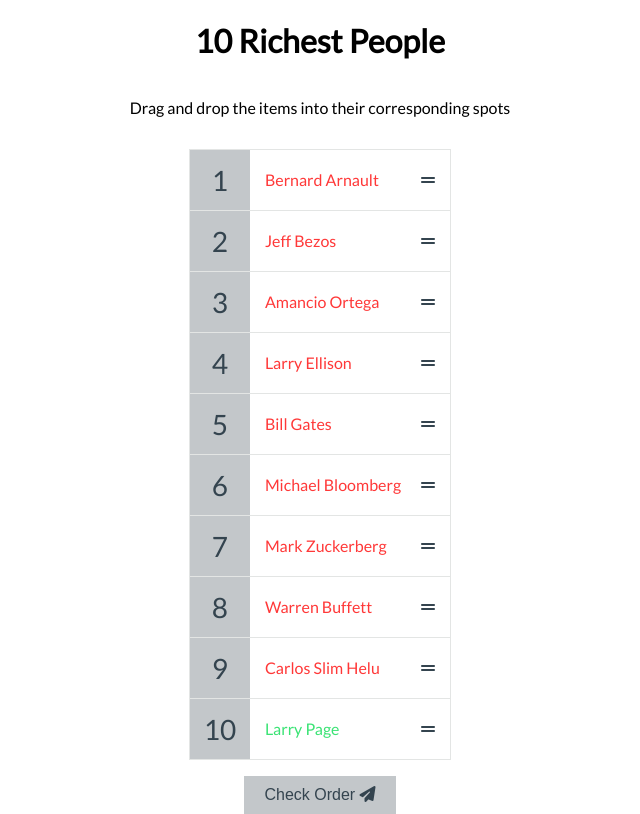
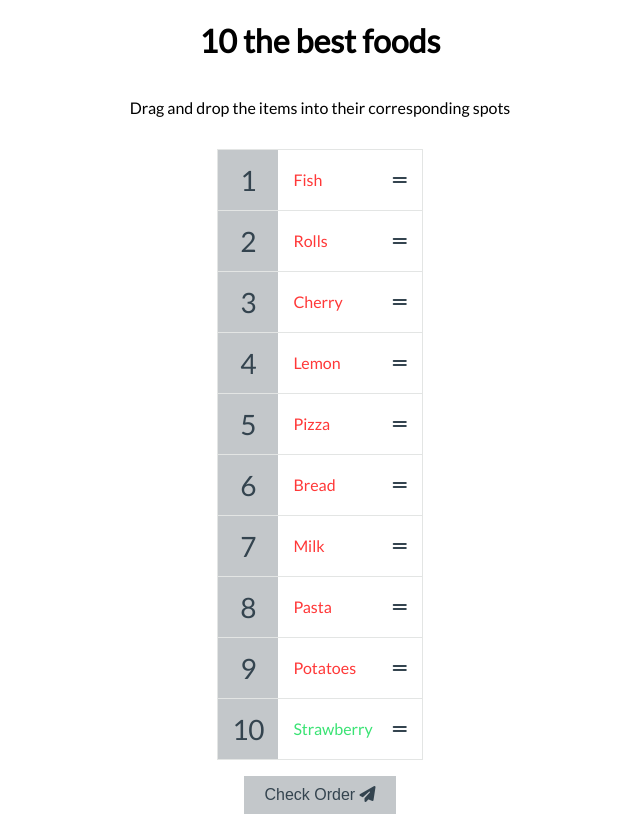
Before and after one commit to Arzamas-ka/Projects-Vanilla-JavaScript, a plain HTML site: page sortable-list/index.html in a window 1280 px wide. Both pictures are taken after a click on the button "Check Order". Shown: the whole page, without its empty margins (320-960 px from the left). Drawn offline with Linux system fonts and the light colour scheme.

Commit message:
feat: implement sortable list project

```diff
--- a/sortable-list/index.html
+++ b/sortable-list/index.html
@@ -4,15 +4,15 @@
     <meta charset="UTF-8" />
     <meta name="viewport" content="width=device-width, initial-scale=1.0" />
     <meta http-equiv="X-UA-Compatible" content="ie=edge" />
-    <title>Top 10 Richest People</title>
-    <link rel="stylesheet" href="style.css" />
+    <title>Top 10 the best foods</title>
+    <link rel="stylesheet" href="./style.css" />
     <script
       src="https://kit.fontawesome.com/3da1a747b2.js"
       crossorigin="anonymous"
     ></script>
   </head>
   <body>
-    <h1>10 Richest People</h1>
+    <h1>10 the best foods</h1>
     <p>Drag and drop the items into their corresponding spots</p>
     <ul class="draggable-list" id="draggable-list"></ul>
     <button class="check-btn" id="check">
@@ -20,6 +20,6 @@
       <i class="fas fa-paper-plane"></i>
     </button>
 
-    <script src="script.js"></script>
+    <script src="./script.js"></script>
   </body>
 </html>
--- a/sortable-list/script.js
+++ b/sortable-list/script.js
@@ -1,17 +1,17 @@
 const draggable_list = document.getElementById('draggable-list');
 const check = document.getElementById('check');
 
-const richestPeople = [
-  'Jeff Bezos',
-  'Bill Gates',
-  'Warren Buffett',
-  'Bernard Arnault',
-  'Carlos Slim Helu',
-  'Amancio Ortega',
-  'Larry Ellison',
-  'Mark Zuckerberg',
-  'Michael Bloomberg',
-  'Larry Page'
+const listOfFoods = [
+  'Rolls',
+  'Pizza',
+  'Pasta',
+  'Fish',
+  'Potatoes',
+  'Cherry',
+  'Lemon',
+  'Milk',
+  'Bread',
+  'Strawberry',
 ];
 
 // Store listitems
@@ -19,19 +19,15 @@
 
 let dragStartIndex;
 
-createList();
-
 // Insert list items into DOM
-function createList() {
-  [...richestPeople]
-    .map(a => ({ value: a, sort: Math.random() }))
+const createList = () => {
+  [...listOfFoods]
+    .map((name) => ({ value: name, sort: Math.random() }))
     .sort((a, b) => a.sort - b.sort)
-    .map(a => a.value)
+    .map((name) => name.value)
     .forEach((person, index) => {
       const listItem = document.createElement('li');
-
       listItem.setAttribute('data-index', index);
-
       listItem.innerHTML = `
         <span class="number">${index + 1}</span>
         <div class="draggable" draggable="true">
@@ -41,78 +37,78 @@
       `;
 
       listItems.push(listItem);
-
       draggable_list.appendChild(listItem);
     });
-
-  addEventListeners();
-}
+};
+createList();
 
 function dragStart() {
-  // console.log('Event: ', 'dragstart');
   dragStartIndex = +this.closest('li').getAttribute('data-index');
+  console.log(dragStartIndex);
 }
 
 function dragEnter() {
-  // console.log('Event: ', 'dragenter');
   this.classList.add('over');
 }
 
-function dragLeave() {
-  // console.log('Event: ', 'dragleave');
-  this.classList.remove('over');
-}
-
-function dragOver(e) {
-  // console.log('Event: ', 'dragover');
-  e.preventDefault();
+function dragOver(event) {
+  this.classList.add('over');
+  event.preventDefault();
 }
 
 function dragDrop() {
-  // console.log('Event: ', 'drop');
   const dragEndIndex = +this.getAttribute('data-index');
   swapItems(dragStartIndex, dragEndIndex);
 
   this.classList.remove('over');
 }
 
+function dragLeave() {
+  this.classList.add('over');
+}
+
 // Swap list items that are drag and drop
-function swapItems(fromIndex, toIndex) {
+const swapItems = (fromIndex, toIndex) => {
+  // console.log(fromIndex);
+  // console.log(toIndex);
   const itemOne = listItems[fromIndex].querySelector('.draggable');
   const itemTwo = listItems[toIndex].querySelector('.draggable');
 
   listItems[fromIndex].appendChild(itemTwo);
   listItems[toIndex].appendChild(itemOne);
-}
+};
 
-// Check the order of list items
-function checkOrder() {
+// Check the order of list items on button click
+const checkOrder = () => {
   listItems.forEach((listItem, index) => {
     const personName = listItem.querySelector('.draggable').innerText.trim();
 
-    if (personName !== richestPeople[index]) {
+    if (personName !== listOfFoods[index]) {
+      // console.log('personName ', personName);
+      // console.log(listOfFoods[index]);
       listItem.classList.add('wrong');
     } else {
       listItem.classList.remove('wrong');
       listItem.classList.add('right');
     }
   });
-}
+};
 
-function addEventListeners() {
+const addEventListeners = () => {
   const draggables = document.querySelectorAll('.draggable');
   const dragListItems = document.querySelectorAll('.draggable-list li');
 
-  draggables.forEach(draggable => {
+  draggables.forEach((draggable) => {
     draggable.addEventListener('dragstart', dragStart);
   });
 
-  dragListItems.forEach(item => {
+  dragListItems.forEach((item) => {
     item.addEventListener('dragover', dragOver);
     item.addEventListener('drop', dragDrop);
     item.addEventListener('dragenter', dragEnter);
     item.addEventListener('dragleave', dragLeave);
   });
-}
+};
+addEventListeners();
 
 check.addEventListener('click', checkOrder);
--- a/sortable-list/style.css
+++ b/sortable-list/style.css
@@ -11,27 +11,31 @@
 }
 
 body {
-  background-color: #fff;
   display: flex;
-  flex-direction: column;
   align-items: center;
   justify-content: flex-start;
+  flex-direction: column;
+
   height: 100vh;
   margin: 0;
+
+  background-color: #fff;
   font-family: 'Lato', sans-serif;
 }
 
 .draggable-list {
+  padding: 0;
+
   border: 1px solid var(--border-color);
   color: var(--text-color);
-  padding: 0;
   list-style-type: none;
 }
 
 .draggable-list li {
-  background-color: #fff;
   display: flex;
   flex: 1;
+
+  background-color: #fff;
 }
 
 .draggable-list li:not(:last-of-type) {
@@ -39,13 +43,15 @@
 }
 
 .draggable-list .number {
-  background-color: var(--background-color);
   display: flex;
   align-items: center;
   justify-content: center;
-  font-size: 28px;
+
   height: 60px;
   width: 60px;
+
+  font-size: 28px;
+  background-color: var(--background-color);
 }
 
 .draggable-list li.over .draggable {
@@ -65,20 +71,24 @@
 }
 
 .draggable {
-  cursor: pointer;
   display: flex;
   align-items: center;
   justify-content: space-between;
+  flex: 1;
+
   padding: 15px;
-  flex: 1;
+
+  cursor: pointer;
 }
 
 .check-btn {
+  padding: 10px 20px;
+
+  font-size: 16px;
   background-color: var(--background-color);
   border: none;
   color: var(--text-color);
-  font-size: 16px;
-  padding: 10px 20px;
+
   cursor: pointer;
 }
 
```
